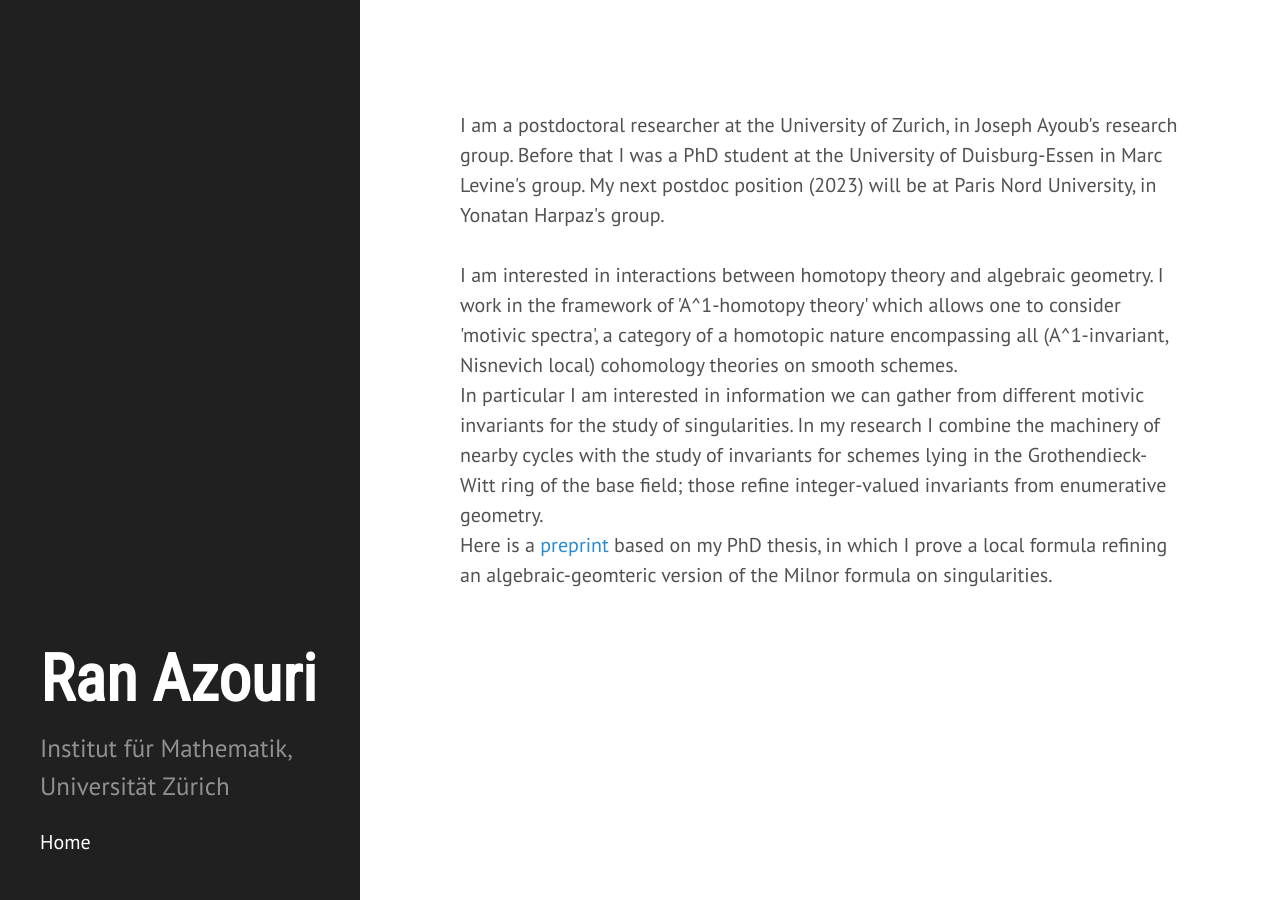
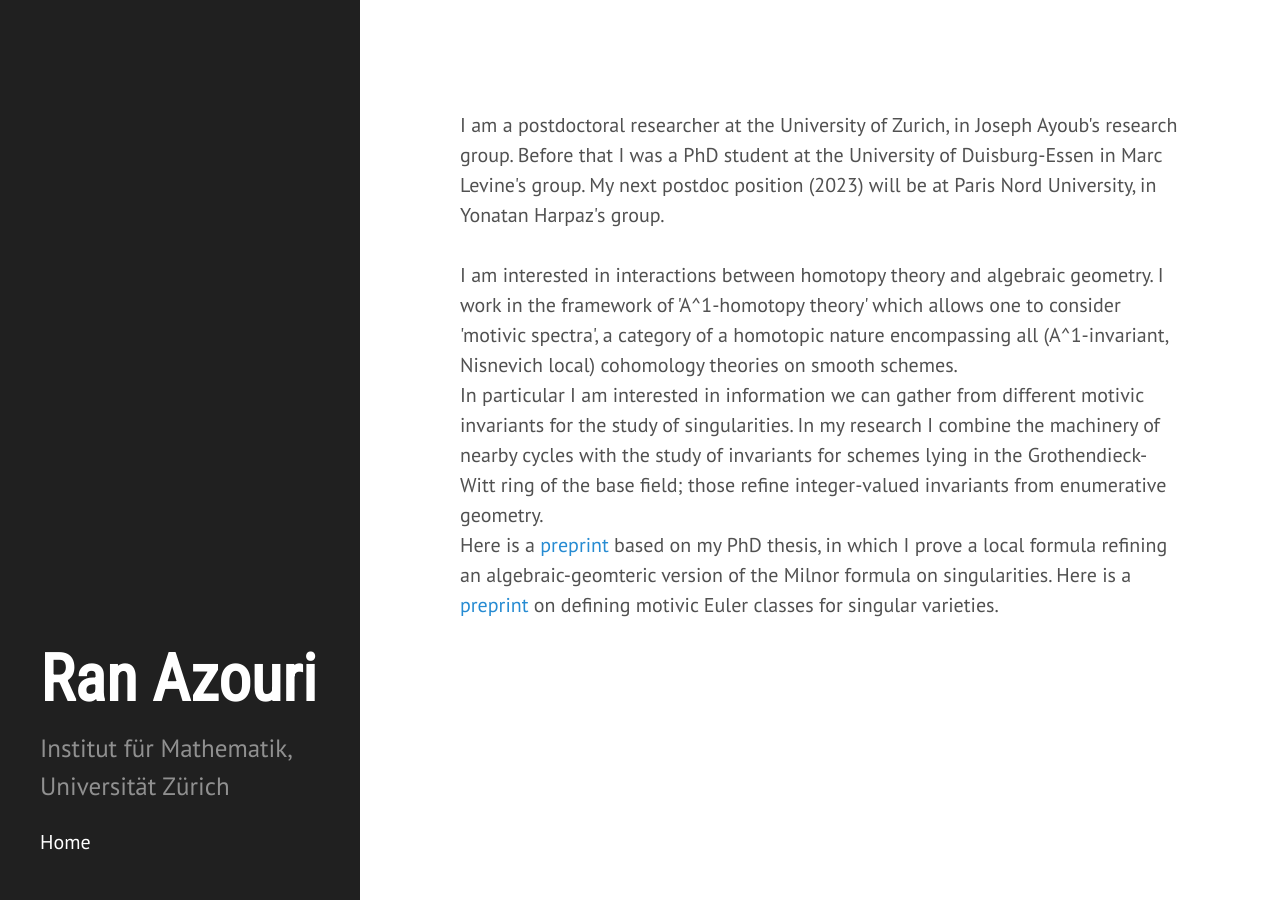
Before and after one commit to ransass/ransass.github.io, a Jekyll site: the page built from index.html, in a window 1280 px wide. Built offline with Jekyll 4.4.1, drawn with Linux system fonts in a browser that asks for light colours; some web fonts are replaced; the list of posts is cut into pages by our own code.

Commit message:
Update index.html

```diff
--- a/index.html
+++ b/index.html
@@ -13,6 +13,11 @@ In particular I am interested in information we can gather from different motivi
 Here is a
 <a href="https://arxiv.org/abs/2101.02686">preprint</a>
 based on my PhD thesis, in which I prove a local formula refining an algebraic-geomteric version of the Milnor formula on singularities.
+
+Here is a
+<a href="https://arxiv.org/abs/2208.14440">preprint</a>
+on defining motivic Euler classes for singular varieties.
+
 
 <!-- <div class="posts">
   {% for post in paginator.posts %}
```
